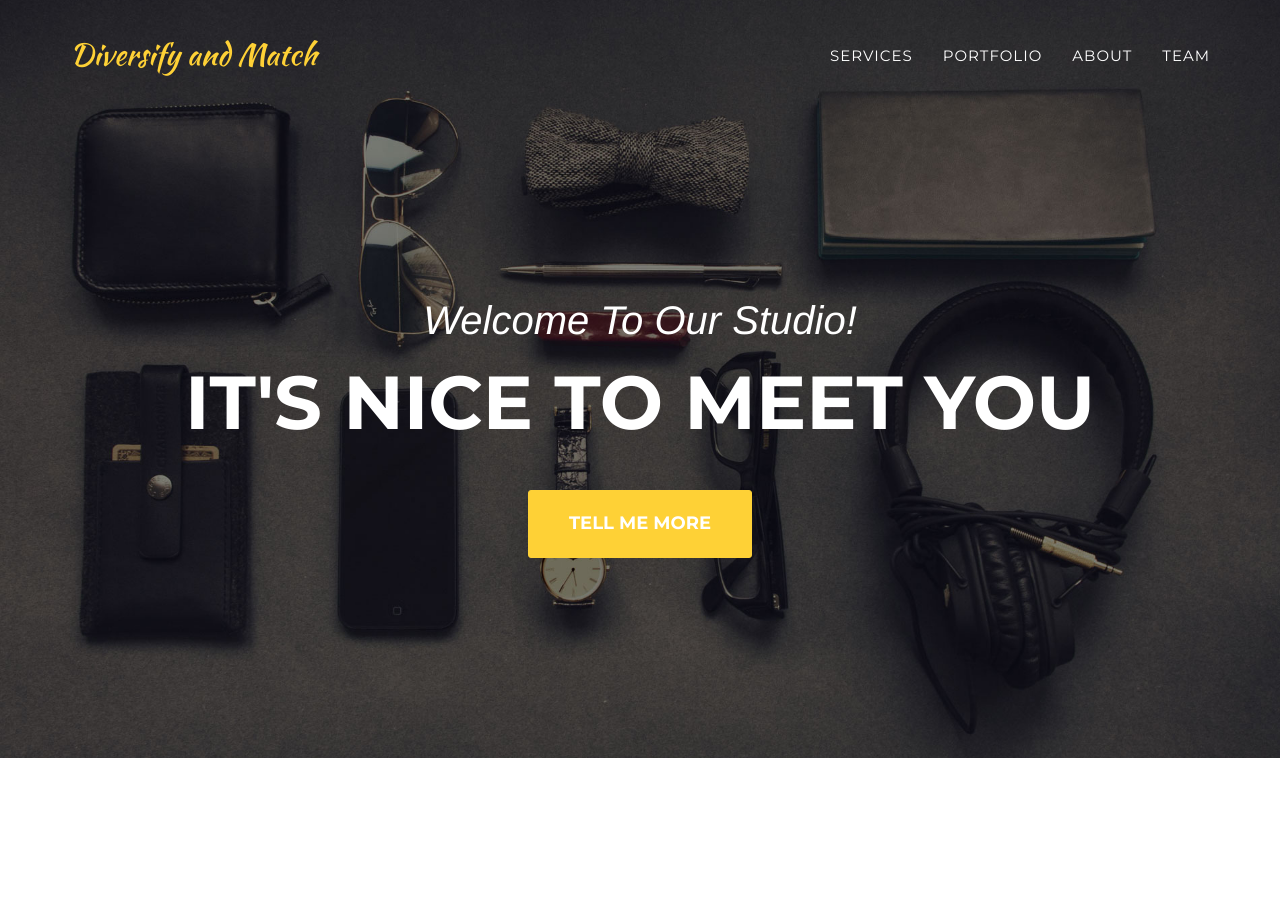
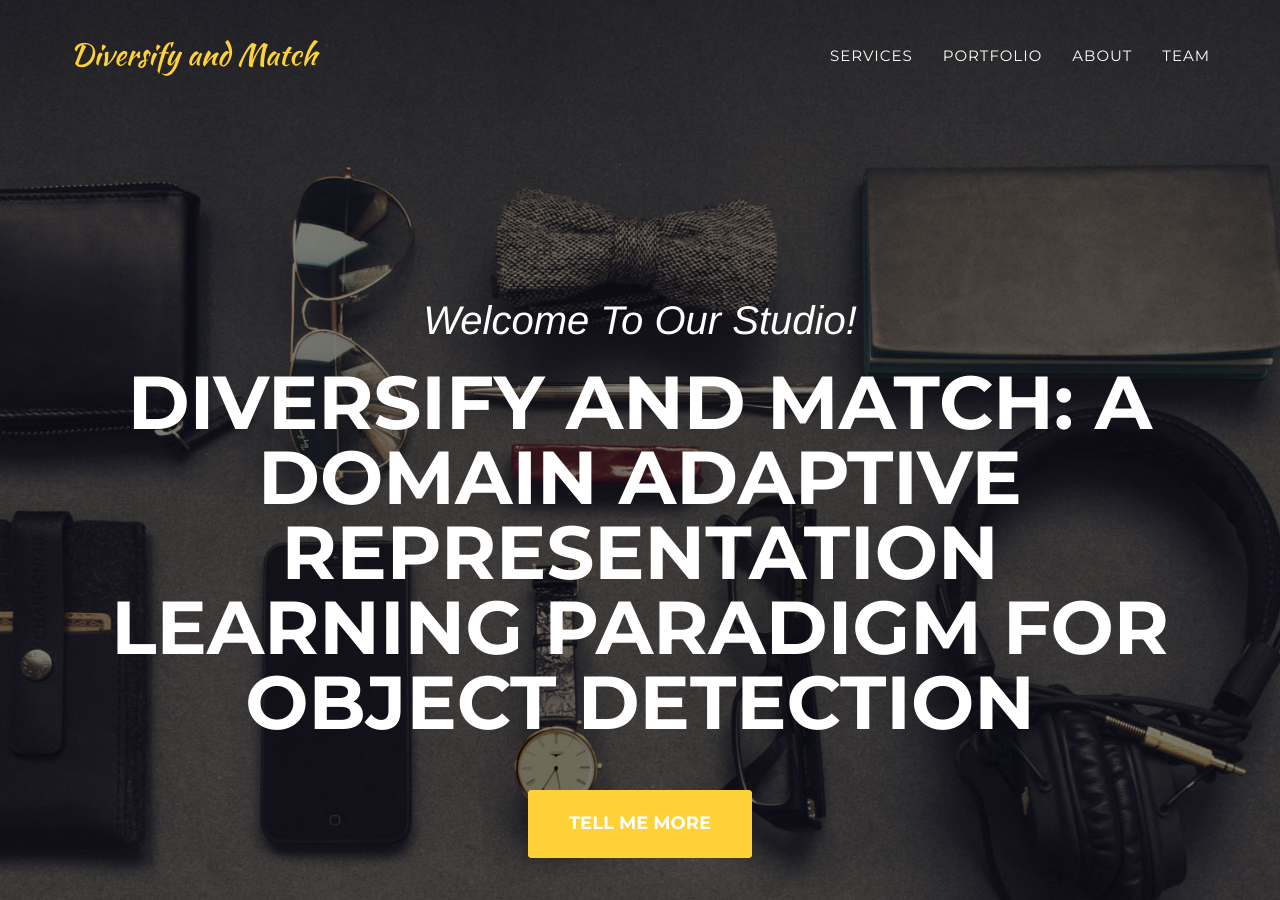
Before and after one commit to TKKim93/cvpr19_diversify, a Jekyll site: the page built from index.html, in a window 1280 px wide and 900 px high. Built offline with Jekyll 4.4.1, drawn with Linux system fonts in a browser that asks for light colours; some web fonts are replaced.

Commit message:
Update header.html

```diff
--- a/_includes/header.html
+++ b/_includes/header.html
@@ -42,7 +42,7 @@
         <div class="container">
             <div class="intro-text">
                 <div class="intro-lead-in">Welcome To Our Studio!</div>
-                <div class="intro-heading">It's Nice To Meet You</div>
+                <div class="intro-heading">Diversify and Match: A Domain Adaptive Representation Learning Paradigm for Object Detection</div>
                 <a href="#services" class="page-scroll btn btn-xl">Tell Me More</a>
             </div>
         </div>
```
